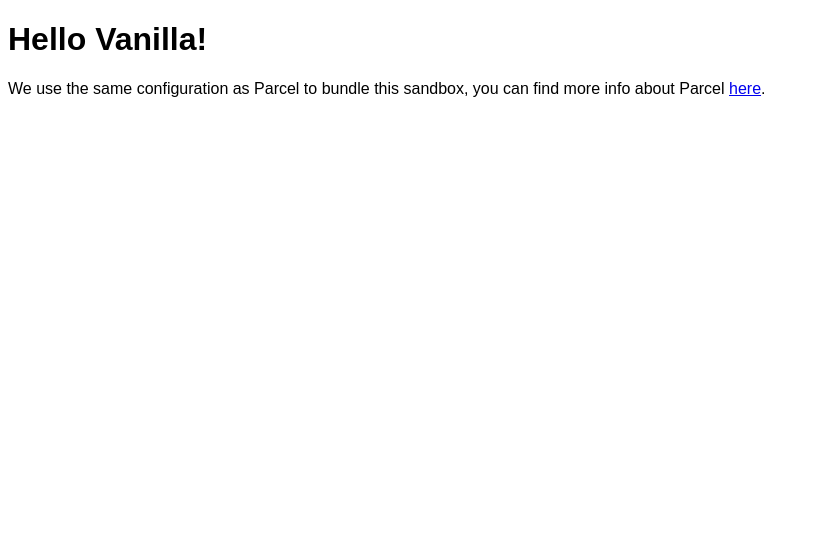
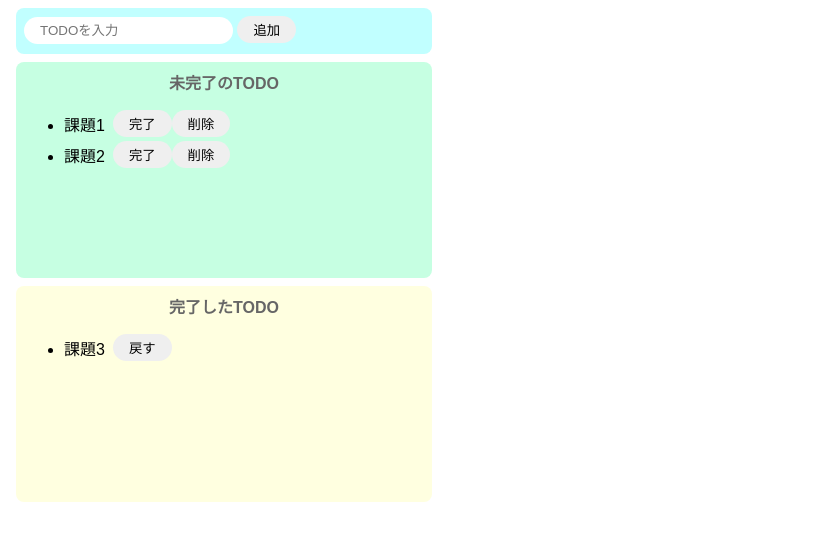
Before and after one commit to ck-tech/ToDoList, a website built with Parcel: page index.html in a window 1280 px wide. Shown: the whole page, without its empty margins (0-819 px from the left). Built offline with nearby package versions, Linux system fonts and the light colour scheme.

Commit message:
initial commit.

```diff
--- a/index.html
+++ b/index.html
@@ -1,16 +1,39 @@
 <!DOCTYPE html>
 <html>
+  <head>
+    <title>TODO</title>
+    <meta charset="UTF-8" />
+  </head>
 
-<head>
-	<title>Parcel Sandbox</title>
-	<meta charset="UTF-8" />
-</head>
-
-<body>
-	<div id="app"></div>
-
-	<script src="src/index.js">
-	</script>
-</body>
-
+  <body>
+    <div class="input-area">
+      <input id="add-text" placeholder="TODOを入力" />
+      <button id="add-button">追加</button>
+    </div>
+    <div class="incomplete-area">
+      <p class="title">未完了のTODO</p>
+      <ul id="incomplete-list">
+        <div class="list-row">
+          <li>課題1</li>
+          <button>完了</button>
+          <button>削除</button>
+        </div>
+        <div class="list-row">
+          <li>課題2</li>
+          <button>完了</button>
+          <button>削除</button>
+        </div>
+      </ul>
+    </div>
+    <div class="complete-area">
+      <p class="title">完了したTODO</p>
+      <ul>
+        <div class="list-row">
+          <li>課題3</li>
+          <button>戻す</button>
+        </div>
+      </ul>
+    </div>
+    <script src="src/index.js"></script>
+  </body>
 </html>
--- a/src/index.js
+++ b/src/index.js
@@ -1,10 +1,37 @@
 import "./styles.css";
+const onClickAdd = () => {
+  // テキストボックスの値を取得し、初期化する。
+  const inputText = document.getElementById("add-text").value;
+  document.getElementById("add-text").value = "";
 
-document.getElementById("app").innerHTML = `
-<h1>Hello Vanilla!</h1>
-<div>
-  We use the same configuration as Parcel to bundle this sandbox, you can find more
-  info about Parcel
-  <a href="https://parceljs.org" target="_blank" rel="noopener noreferrer">here</a>.
-</div>
-`;
+  // div生成
+  const div = document.createElement("div");
+  div.className = "list-row";
+
+  // li生成
+  const li = document.createElement("li");
+  li.innerText = inputText;
+
+  // buttom (完了) タグの作成
+  const completeButton = document.createElement("button");
+  completeButton.innerText = "完了";
+
+  // buttom (削除) タグの作成
+  const deleteButton = document.createElement("button");
+  deleteButton.innerText = "削除";
+
+  // divの子要素に各要素を設定
+  div.appendChild(li);
+  div.appendChild(completeButton);
+  div.appendChild(deleteButton);
+  console.log(div);
+
+  // 未完了のリストに追加
+  document.getElementById("incomplete-list").appendChild(div);
+
+  //alert(inputText);
+};
+
+document.getElementById("add-button").addEventListener("click", () => {
+  onClickAdd();
+});
--- a/src/styles.css
+++ b/src/styles.css
@@ -1,3 +1,66 @@
 body {
   font-family: sans-serif;
 }
+
+input {
+  border-radius: 16px;
+  border: none;
+  padding: 6px 16px;
+  outline: none;
+}
+
+button {
+  border-radius: 16px;
+  border: none;
+  padding: 4px 16px;
+}
+
+button:hover {
+  background-color: #ff7fff;
+  color: #fff;
+  cursor: pointer;
+}
+
+li {
+  margin-right: 8px;
+}
+
+.input-area {
+  background-color: #c1ffff;
+  width: 400px;
+  height: 30px;
+  padding: 8px;
+  margin: 8px;
+  border-radius: 8px;
+}
+
+.incomplete-area {
+  background-color: #c6ffe2;
+  width: 400px;
+  min-height: 200px;
+  padding: 8px;
+  margin: 8px;
+  border-radius: 8px;
+}
+
+.complete-area {
+  background-color: #ffffe0;
+  width: 400px;
+  min-height: 200px;
+  padding: 8px;
+  margin: 8px;
+  border-radius: 8px;
+}
+
+.title {
+  text-align: center;
+  margin-top: 0;
+  font-weight: bold;
+  color: #666;
+}
+
+.list-row {
+  display: flex;
+  align-items: center;
+  padding-bottom: 4px;
+}
```
